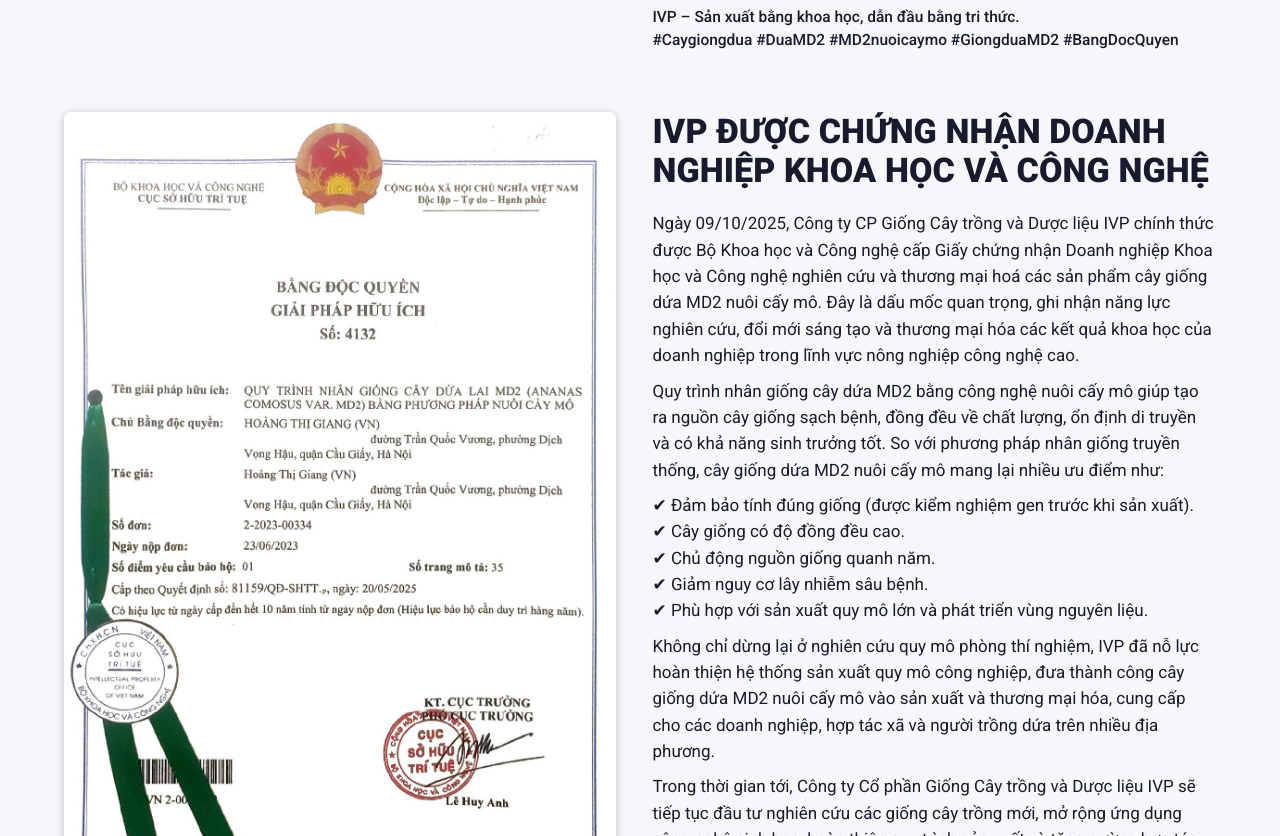
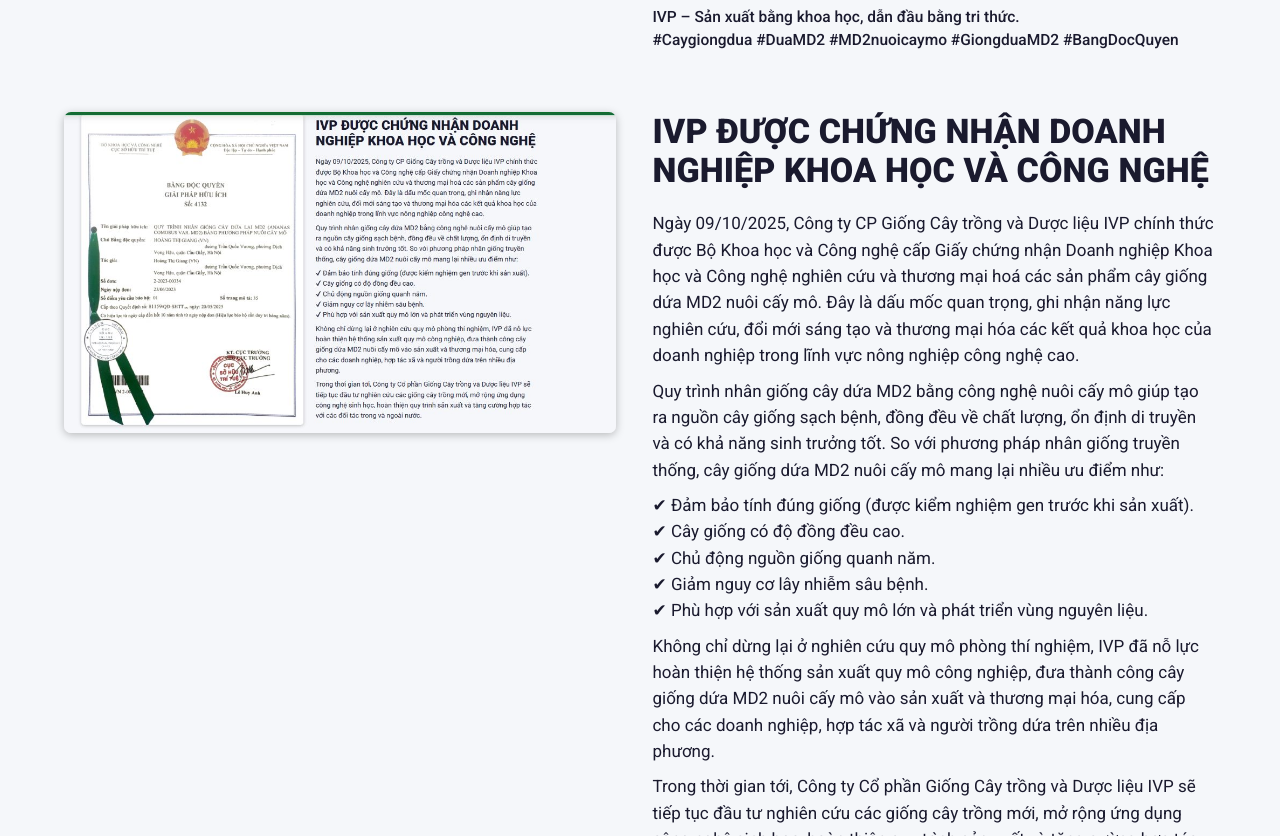
Before and after one commit to tridat-hoang/IVP-Website, a plain HTML site: page index.html in a window 1280 px wide. Shown: the part 1964-2800 px from the top of the page. Drawn offline with Linux system fonts and the light colour scheme.

Commit message:
Replace KHCN section image with actual certificate

```diff
--- a/index.html
+++ b/index.html
@@ -89,7 +89,7 @@
   </section>
 
   <section id="khcn" class="section home-section reverse">
-    <figure><img loading="lazy" class="photo" data-previewable="true" src="assets/images/patent.jpg" alt="Doanh nghiệp khoa học và công nghệ"></figure>
+    <figure><img loading="lazy" class="photo" data-previewable="true" src="assets/images/khcn-certificate.jpg" alt="Giấy chứng nhận Doanh nghiệp Khoa học và Công nghệ"></figure>
     <article>
       <h2 data-lang-vi="IVP ĐƯỢC CHỨNG NHẬN DOANH NGHIỆP KHOA HỌC VÀ CÔNG NGHỆ" data-lang-en="IVP CERTIFIED AS A SCIENCE AND TECHNOLOGY ENTERPRISE">IVP ĐƯỢC CHỨNG NHẬN DOANH NGHIỆP KHOA HỌC VÀ CÔNG NGHỆ</h2>
       <p data-lang-vi="Ngày 09/10/2025, Công ty CP Giống Cây trồng và Dược liệu IVP chính thức được Bộ Khoa học và Công nghệ cấp Giấy chứng nhận Doanh nghiệp Khoa học và Công nghệ nghiên cứu và thương mại hoá các sản phẩm cây giống dứa MD2 nuôi cấy mô. Đây là dấu mốc quan trọng, ghi nhận năng lực nghiên cứu, đổi mới sáng tạo và thương mại hóa các kết quả khoa học của doanh nghiệp trong lĩnh vực nông nghiệp công nghệ cao." data-lang-en="On October 9, 2025, IVP Seedlings and Medicinal Plants JSC was officially certified as a Science and Technology Enterprise by the Ministry of Science and Technology for researching and commercializing MD2 pineapple tissue culture seedling products. This is an important milestone recognizing the enterprise's research capacity, innovation and commercialization of scientific results in the high-tech agriculture sector.">Ngày 09/10/2025, Công ty CP Giống Cây trồng và Dược liệu IVP chính thức được Bộ Khoa học và Công nghệ cấp Giấy chứng nhận Doanh nghiệp Khoa học và Công nghệ nghiên cứu và thương mại hoá các sản phẩm cây giống dứa MD2 nuôi cấy mô. Đây là dấu mốc quan trọng, ghi nhận năng lực nghiên cứu, đổi mới sáng tạo và thương mại hóa các kết quả khoa học của doanh nghiệp trong lĩnh vực nông nghiệp công nghệ cao.</p>
```
Also changed, not shown: assets/images/khcn-certificate.jpg (added).
